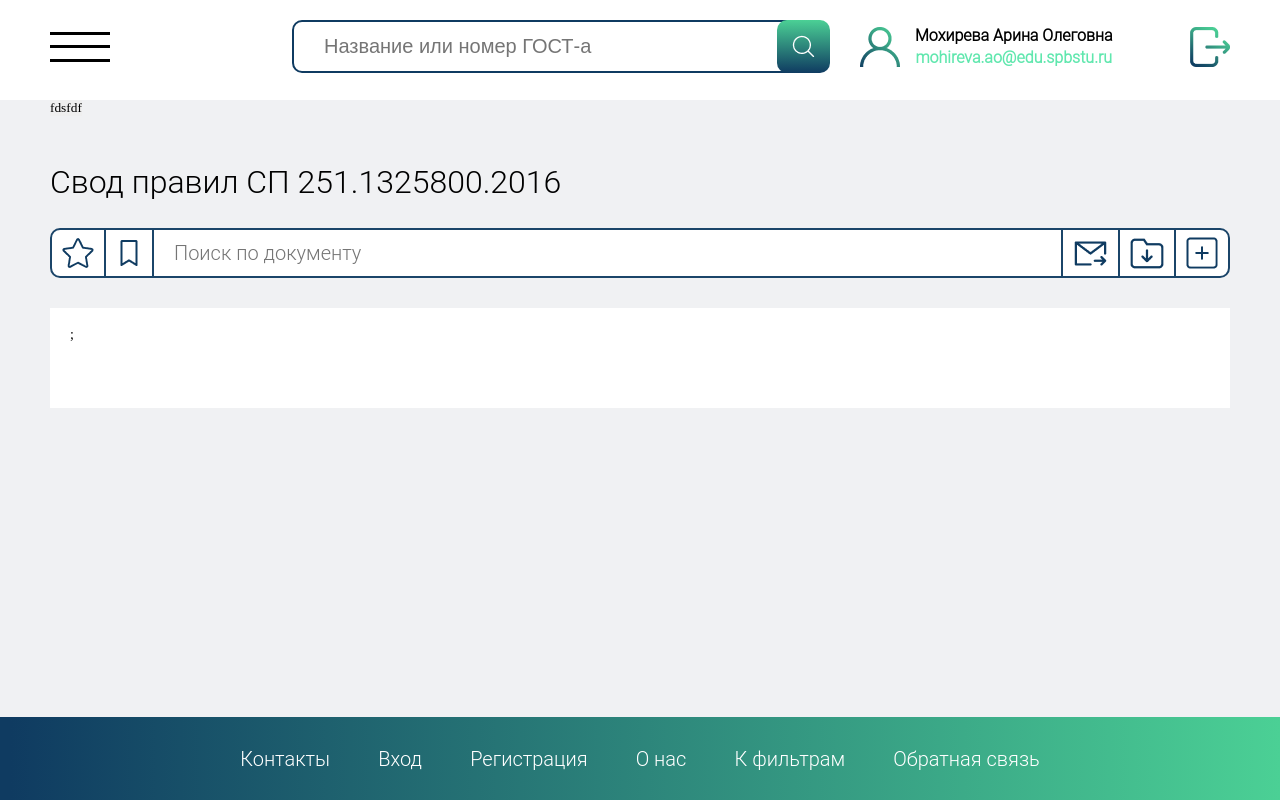
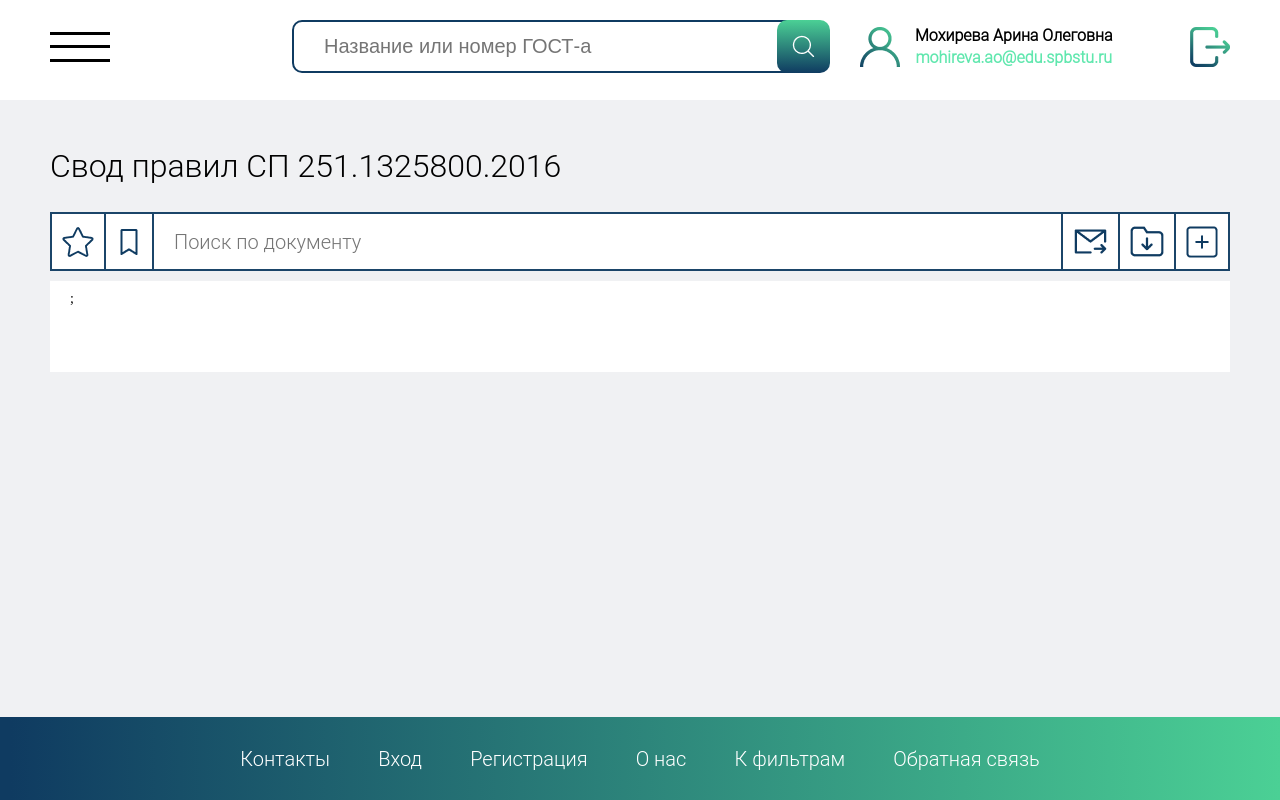
Before and after one commit to jykaswift/ReferenceConstructionSystem, a React (Create React App) app in the folder client/: page /doc in a window 1280 px wide. Built offline with nearby package versions, Linux system fonts and the light colour scheme; no server answers.

Commit message:
doc search v1

```diff
--- a/client/package.json
+++ b/client/package.json
@@ -8,6 +8,7 @@
     "@testing-library/react": "^13.4.0",
     "@testing-library/user-event": "^13.5.0",
     "axios": "^1.3.4",
+    "lodash.debounce": "^4.0.8",
     "qs": "^6.11.1",
     "react": "^18.2.0",
     "react-dom": "^18.2.0",
--- a/client/src/pages/doc/components/Hilitor.js
+++ b/client/src/pages/doc/components/Highlighter.js
@@ -1,10 +1,7 @@
-export default function Hilitor(id, tag) {
+export default function Highlighter(id, tag) {
   const targetNode = document.getElementById(id) || document.body;
   const hiliteTag = tag || "MARK";
   const skipTags = new RegExp("^(?:" + hiliteTag + "|SCRIPT|FORM|SPAN)$");
-  const colors = ["#ff6", "#a0ffff", "#9f9", "#f99", "#f6f"];
-  const wordColor = [];
-  let colorIdx = 0;
   let matchRegExp = "";
   let endRegExp = new RegExp("^[^\\wА-я]+|[^\\wА-я]+$", "g");
 
@@ -35,13 +32,9 @@ export default function Hilitor(id, tag) {
     if (node.nodeType === 3) {
       let nv, regs;
       if ((nv = node.nodeValue) && (regs = matchRegExp.exec(nv))) {
-        if (!wordColor[regs[0].toLowerCase()]) {
-          wordColor[regs[0].toLowerCase()] = colors[colorIdx++ % colors.length];
-        }
-
         const match = document.createElement(hiliteTag);
         match.appendChild(document.createTextNode(regs[0]));
-        match.style.backgroundColor = wordColor[regs[0].toLowerCase()];
+        match.style.backgroundColor = "#ff6";
         match.style.color = "#000";
 
         const after = node.splitText(regs.index);
--- a/client/src/pages/doc/components/docNav.jsx
+++ b/client/src/pages/doc/components/docNav.jsx
@@ -1,20 +1,81 @@
-import React from "react";
+import React, { useCallback, useRef, useState } from "react";
 import styles from "../../../styles/modules/doc.module.scss";
+import debonce from "lodash.debounce";
+import Highlighter from "./Highlighter";
 
 const DocNav = () => {
+  const [currentIndex, setCurrentIndex] = useState(1);
+  const [coords, setCoords] = useState([]);
+  const buttons = useRef(null);
+
+  // eslint-disable-next-line react-hooks/exhaustive-deps
+  const highlight = useCallback(
+    debonce((word) => {
+      let highlighter = new Highlighter("test");
+      highlighter.apply(word);
+      if (word) {
+        let marksElements = document.getElementsByTagName("mark");
+        let yOfMarks = [];
+        for (let mark of marksElements) {
+          yOfMarks.push(mark.getBoundingClientRect().y - 80);
+        }
+
+        setCoords(yOfMarks);
+
+        window.scrollTo(0, marksElements[0].getBoundingClientRect().y - 80);
+
+        buttons.current.style.display = "flex";
+      } else buttons.current.style.display = "none";
+    }, 1000),
+    []
+  );
+
+  function scrollToMark(isDown) {
+    window.scrollTo(0, coords[currentIndex]);
+
+    if (currentIndex >= coords.length - 1) {
+      setCurrentIndex(0);
+      return;
+    }
+
+    if (isDown) {
+      setCurrentIndex(currentIndex + 1);
+    }
+
+    if (!isDown && currentIndex != 0) {
+    }
+  }
+
   return (
     <div className={styles.nav}>
+      <div className={styles.navigation}>
         <a href="" className={styles.icon}>
           <img src="../images/doc/favorite.png" alt="" />
         </a>
         <a href="" className={styles.icon}>
           <img src="../images/doc/bookmark.png" alt="" />
         </a>
+        <div className={styles.input_bar}>
           <input
             type="text"
             placeholder="Поиск по документу"
             className={styles.search}
+            onChange={(event) => highlight(event.target.value)}
           />
+          <div ref={buttons} className={styles.search_buttons}>
+            <img
+              onClick={() => scrollToMark(true)}
+              src="../images/doc/up.png"
+              alt=""
+            />
+            <img
+              onClick={() => scrollToMark(false)}
+              src="../images/doc/up.png"
+              alt=""
+            />
+          </div>
+        </div>
+
         <a href="" className={styles.icon}>
           <img src="../images/doc/send.png" alt="" />
         </a>
@@ -25,6 +86,8 @@ const DocNav = () => {
           <img src="../images/doc/add.png" alt="" />
         </a>
       </div>
+      <div className={styles.bottom}></div>
+    </div>
   );
 };
 
--- a/client/src/pages/doc/doc.jsx
+++ b/client/src/pages/doc/doc.jsx
@@ -6,7 +6,6 @@ import { useSelector, useDispatch } from "react-redux";
 import { fetchDocsById, setDocId } from "../../redux/slices/docSlice";
 import { Interweave } from "interweave";
 import qs from "qs";
-import Hilitor from "./components/Hilitor";
 
 const Doc = () => {
   const dispatch = useDispatch();
@@ -23,23 +22,12 @@ const Doc = () => {
     dispatch(fetchDocsById());
   }, [dispatch]);
 
-  function submit() {
-    // let elem = document.getElementsByTagName("p");
-    // for (let index = 0; index < elem.length; ++index) {
-    //   elem[index].id = "test";
-    // }
-    let matchRegExp = new RegExp("(я)", "i");
-    console.log(matchRegExp.exec("от 3 я кек августа 2017 г. N 1105/пр nod"));
-    let hilitor = new Hilitor("test");
-    hilitor.apply("утвержден");
-  }
-
   return (
     <div className="content">
       <div className="container">
-        <button onClick={() => submit()}>fdsfdf</button>
         <div className={styles.title}>Свод правил СП 251.1325800.2016</div>
         <DocNav />
+
         <div id="test" className={styles.content}>
           <div dangerouslySetInnerHTML={{ __html: content }} />;
         </div>
--- a/client/src/styles/modules/doc.module.scss
+++ b/client/src/styles/modules/doc.module.scss
@@ -1,19 +1,66 @@
 .nav {
   height: 50px;
   width: 100%;
+  margin-top: 30px;
+  position: sticky;
+  top: 0;
+  background-color: #F0F1F3;
+}
+
+.navigation {
   background-color: #ffffff;
-  border-radius: 10px;
+
   display: flex;
   border: 2px solid #1B4569;
-  margin-top: 30px;
-  margin-bottom: 30px;
 }
 
+.bottom {
+  width: 100%;
+  height: 10px;
+  background-color: #F0F1F3;
+}
+
+
+.input_bar {
+  flex-grow: 1;
+  position: relative;
+}
+
+.search_buttons {
+  position: absolute;
+  border-top-color: red;
+  right: 0;
+  top: 35%;
+  display: none;
+
+  img {
+    max-width: 100%;
+    margin-right: 25px;
+    cursor: pointer;
+
+    &:nth-child(1) {
+      transform: rotate(180deg);
+    }
+  }
+
+}
+
+.search {
+  height: 100%;
+  font-family: 'Roboto Light', sans-serif;
+  font-size: 20px;
+  width: 100%;
+  border-right: 2px solid #1B4569;
+  padding-left: 20px;
+}
+
+
 .content {
+  margin-top: 10px;
   background-color: white;
   width: 100%;
   min-height: 100px;
-  margin-bottom: 80px;
+  margin-bottom: 150px;
   padding: 20px;
 }
 
@@ -34,14 +81,3 @@
     border-right: 0;
   }
 }
-
-.search {
-  font-family: 'Roboto Light', sans-serif;
-  font-size: 20px;
-  flex-grow: 1;
-  border-right: 2px solid #1B4569;
-  padding-left: 20px;
-  &::placeholder {
-
-  }
-}
```
Also changed, not shown: client/public/images/doc/up.png (added), 1 other file (tests, documents, lock files or other folders). Lines whose indentation alone changed are shown as unchanged.
